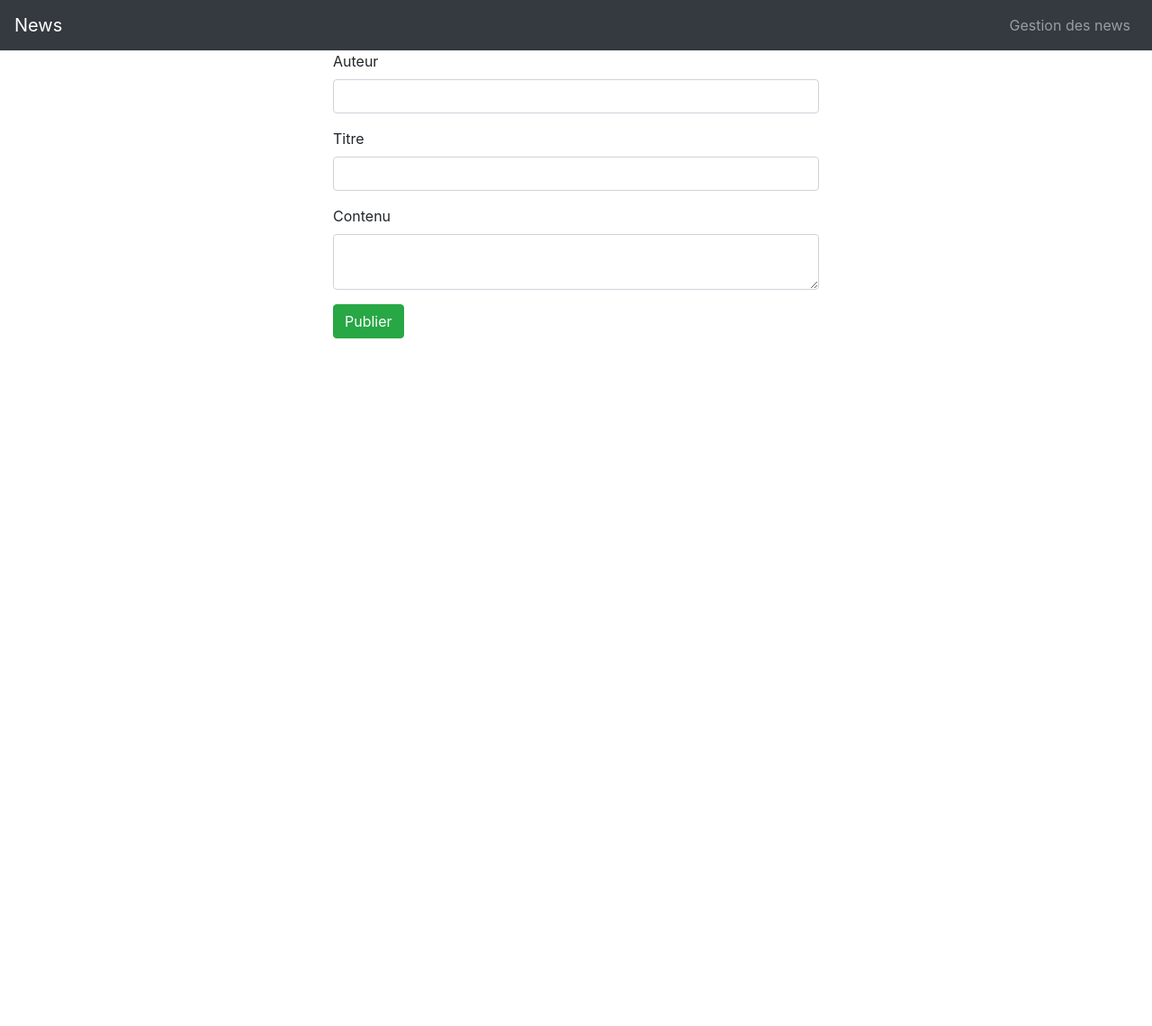
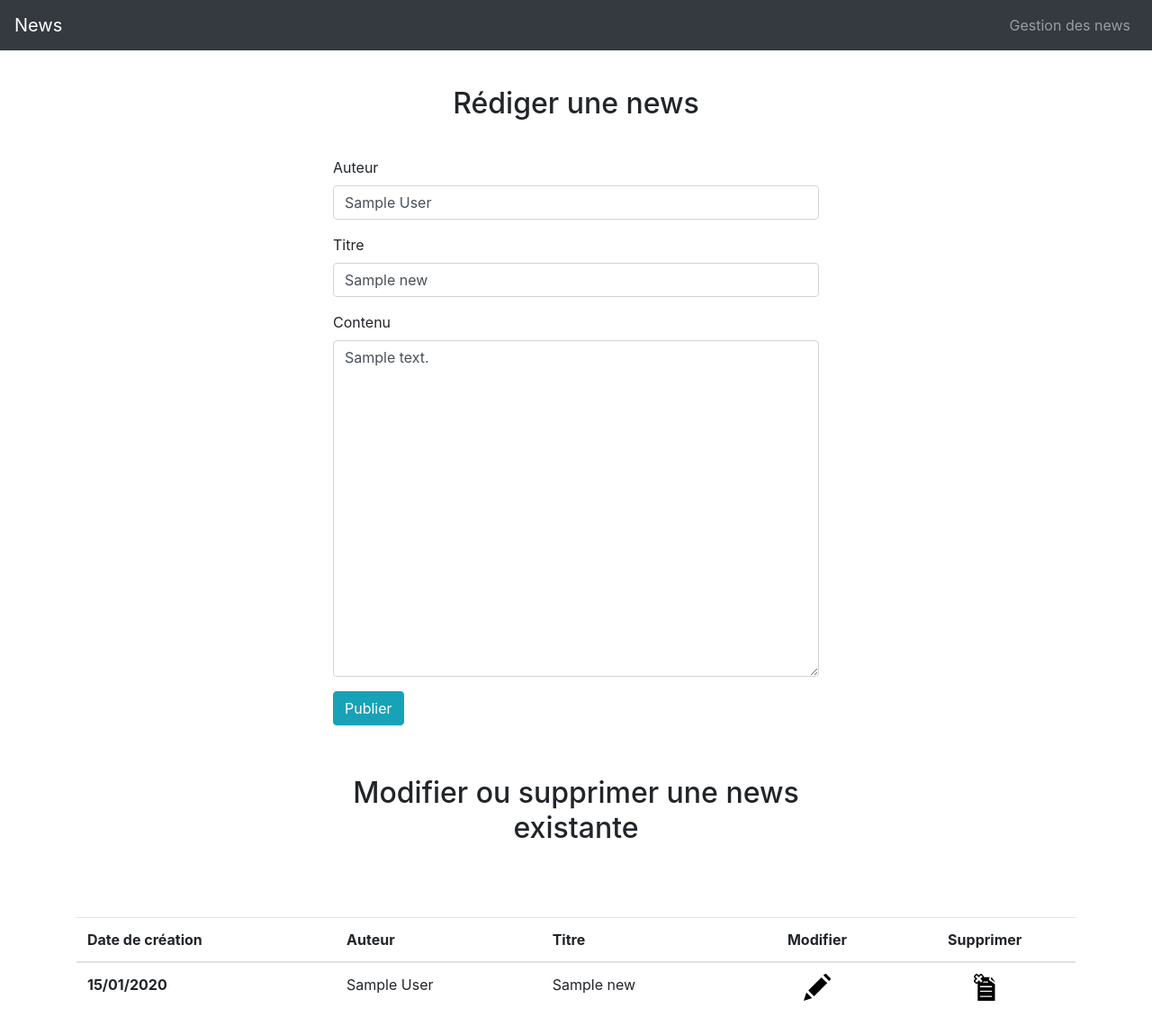
Before and after one commit to Bouclette-B/tp_news, a PHP site: page /index.php?action=newsAdmin&modifiedId=1 in a window 1280 px wide. Shown: the whole page at 90% size. Before the commit the page ends 376 px from the top, so only its background shows below. Run offline with PHP 8.4, Linux system fonts and the light colour scheme; tables that the repository leaves empty hold one stand-in row (values such as "Sample post"); some libraries are stand-ins or nearby versions.

Commit message:
last commit because the TP is finished

```diff
--- a/controller/BackController.php
+++ b/controller/BackController.php
@@ -4,7 +4,24 @@ class Backcontroller
 {
     public function isPost($data) {
         if($_SERVER['REQUEST_METHOD'] === 'POST' && isset($_POST[$data])){
-            return $_POST[$data];
+            return htmlspecialchars($_POST[$data]);
+        }
+        return false;
+    }
+
+    public function isGet($data) {
+        if(isset($_GET[$data]))
+        {
+            return $_GET[$data];
+        }
+        return false;
+    }
+
+    public function methodIsPost()
+    {
+        if($_SERVER['REQUEST_METHOD'] === 'POST')
+        {
+            return true;
         }
         return false;
     }
--- a/controller/FrontController.php
+++ b/controller/FrontController.php
@@ -2,7 +2,9 @@
 namespace App\controller;
 use App\model\NewsManagerPDO;
 use App\model\DBFactory;
+use App\model\FormChecker;
 use App\model\News;
+
 class FrontController extends Backcontroller
 {
 
@@ -10,8 +12,7 @@ class FrontController extends Backcontroller
     {
         $db = DBFactory::getMysqlConnectionWithPDO();
         $newsManagerPDO = new NewsManagerPDO($db);
-        $newsList = $newsManagerPDO->getNews();
-        // $newsManagerPDO->getNewsExcerptFromNewsList($newsList);
+        $newsList = $newsManagerPDO->getNewsList('LIMIT 5');
         $viewData = [
             'newsList' => $newsList,
         ];
@@ -22,26 +23,88 @@ class FrontController extends Backcontroller
     {
         $db = DBFactory::getMysqlConnectionWithPDO();
         $newsManagerPDO = new NewsManagerPDO($db);
-        $author = $this->isPost('author');
-        $title = $this->isPost('title');
-        $content = $this->isPost('content');
-        $newsIsPublished = null;
-        if($author && $title && $content){
-            $author = htmlspecialchars($author);
-            $title = htmlspecialchars($title);
-            $content = nl2br(htmlspecialchars($content));
-            $news = new News([
-                'author' => $author,
-                'title' => $title,
-                'content' => $content,
-            ]);
+        $formChecker = new FormChecker;
+        $methodIsPost = $this->methodIsPost();
+        $modifiedNewsId = $this->isGet('modifiedId');
+        $selected = null;
+        $errorMsg = "";
+        $newsInfo = [
+            'author' => $this->isPost('author'),
+            'title' => $this->isPost('title'),
+            'content' =>nl2br($this->isPost('content')),
+        ];
+        if($methodIsPost && $formChecker->checkForm($newsInfo, $errorMsg) && !$modifiedNewsId)
+        {
+            $news = new News($newsInfo);
             $newsManagerPDO->addNews($news);
-            $newsIsPublished = "News publiée";
+            $publishMessage = "News publiée.";
+            $viewData['publishMessage'] = $publishMessage;
+        } elseif($modifiedNewsId)
+        {
+            $selectedNews = $newsManagerPDO->getNews($modifiedNewsId);
+            $selected = [
+                'author' => $selectedNews->getAuthor(),
+                'title' => $selectedNews->getTitle(),
+                'content' => strip_tags($selectedNews->getContent())
+            ];
+        }
+
+        if($methodIsPost && isset($selectedNews))
+        {
+            $selected['id'] = $modifiedNewsId;
+            $newsManagerPDO->updateNews($selected);
+            $publishMessage = "News modifiée.";
+        }
+
+        $newsList = $newsManagerPDO->getNewsList();
+
+        $viewData = [
+            'errorMsg' => $errorMsg,
+            'newsList' => $newsList,
+            'selected' => $selected,
+            'publishMessage' => isset($publishMessage) ? $publishMessage : ""
+        ];
+
+        $this->render('newsAdminView', $viewData);
+
+    }
+
+    public function newsView()
+    {
+        $db = DBFactory::getMysqlConnectionWithPDO();
+        $newsManagerPDO = new NewsManagerPDO($db);
+        $newsID = $this->isGet('id');
+        if($newsID)
+        {
+            $news = $newsManagerPDO->getNews($newsID);
+        }
+        $formatedContent = nl2br($news->getContent());
+        $viewData = [
+            'news' => $news,
+            'formatedContent' => $formatedContent
+        ];
+        $this->render('newsView', $viewData);
+    }
+
+    public function deleteNewsView()
+    {
+        $db = DBFactory::getMysqlConnectionWithPDO();
+        $newsManagerPDO = new NewsManagerPDO($db);
+        $newsId = $this->isGet('id');
+        $methodIsPost = $this->methodIsPost();
+        $news = $newsManagerPDO->getNews($newsId);
+        if($methodIsPost)
+        {
+            $newsManagerPDO->deleteNews($news);
+            $deleteMessage = "News supprimée.";
         }
 
         $viewData = [
-            'newsIsPublished' => $newsIsPublished
+            'news' => $news,
+            'deleteMessage' => isset($deleteMessage) ? $deleteMessage : "",
+            'methodIsPost' =>$methodIsPost
         ];
-        $this->render('newsAdminView', $viewData);
+
+        $this->render('deleteNewsView', $viewData);
     }
 }
--- /dev/null
+++ b/include/newsInfo.php
@@ -0,0 +1,6 @@
+<p><em>Écrit par <strong><?= $news->getAuthor() ?></strong>, le <?= $news->getCreationDate()->format('d/m/Y') ?></em></p>
+<?php
+if($news->getUpdateDate())
+{
+    ?><p><em><small>Modifié le <?= $news->getUpdateDate()->format('d/m/Y') ?></small></em></p><?php
+}?>
--- a/index.php
+++ b/index.php
@@ -12,6 +12,12 @@ try
         case 'newsAdmin' :
             $frontController->newsAdmin();
             break;
+        case 'newsView' :
+            $frontController->newsView();
+            break;
+        case 'deleteNewsView' :
+            $frontController->deleteNewsView();
+            break;
         default :
         $frontController->home();
     }
--- /dev/null
+++ b/model/FormChecker.php
@@ -0,0 +1,28 @@
+<?php
+namespace App\model;
+
+class FormChecker
+{
+    public function checkForm(array $writeNewsForm, string& $errorMsg) : bool
+    {
+        if(!$writeNewsForm['author'])
+        {
+            $errorMsg = "Il te manque le nom d'auteur.";
+            return false;
+        }
+
+        if(!$writeNewsForm['title'])
+        {
+            $errorMsg = "Il te manque un titre.";
+            return false;
+        }
+
+        if(!$writeNewsForm['content'])
+        {
+            $errorMsg = "Il te manque un contenu.";
+            return false;
+        }
+        return true;
+    }
+
+}
--- a/model/NewsManager.php
+++ b/model/NewsManager.php
@@ -4,6 +4,6 @@ abstract class NewsManager
 {
     abstract public function addNews(News $news);
     abstract public function deleteNews(News $news);
-    abstract public function updateNews(News $news);
+    abstract public function updateNews(array $news);
 
 }
--- a/model/NewsManagerPDO.php
+++ b/model/NewsManagerPDO.php
@@ -1,5 +1,7 @@
 <?php
 namespace App\model;
+
+use DateTime;
 use \PDO;
 class NewsManagerPDO extends NewsManager
 {
@@ -21,31 +23,57 @@ class NewsManagerPDO extends NewsManager
 
     public function deleteNews(News $news)
     {
-        $this->_db->query("DELETE FROM news WHERE id = {$news->getId()}");
+        $this->_db->query("DELETE FROM news WHERE id =" . $news->getId());
     }
 
-    public function updateNews(News $news)
+    public function updateNews(array $news)
     {
-        $request = $this->_db->prepare('UPDATE news SET author = :author, title = :title, content = :content, updateDate = NOW()');
-        $request->bindValue(':author', $news->getAuthor());
-        $request->bindValue(':title', $news->getTitle());
-        $request->bindValue(':content', $news->getContent());
+        $request = $this->_db->prepare('UPDATE news SET author = :author, title = :title, content = :content, updateDate = NOW() WHERE id=' .$news['id']);
+        $request->bindValue(':author', $news['author']);
+        $request->bindValue(':title', $news['title']);
+        $request->bindValue(':content', $news['content']);
+        $request->execute();
     }
 
-    public function getNews(){
-        $request = $this->_db->query('SELECT *, DATE_FORMAT(creationDate,  \'%d/%m/%Y à %Hh%imin%ss\') AS creationDate FROM news ORDER BY id DESC LIMIT 5');
-        return $request->fetchAll(PDO::FETCH_ASSOC);
+    public function getNewsList($limit = null){
+        $request = $this->_db->query('SELECT * FROM news ORDER BY id DESC ' . $limit);
+        $newsList = $request->fetchAll(PDO::FETCH_CLASS, News::class);
+        foreach($newsList as $news){
+            $news->setCreationDate(new DateTime($news->getCreationDate()));
+            if($news->getUpdateDate())
+            {
+                $news->setUpdateDate(new DateTime($news->getUpdateDate()));
+            }
+
+        }
+        return $newsList;
     }
 
-    // public function getNewsExcerptFromNewsList($newsList, &$news=NULL)
-    // {
-    //     foreach ($newsList as $news) {
-    //         $newsLength = strlen($news['content']);
-    //         if ($newsLength > 200) {
-    //             $news['content'] = substr($news['content'], 0, 175);
-                // $news['content'] = $newsExcerpt . '...' . substr($news['content'], $newsLength - 10, $newsLength - 1);
-        //     }
-        // }
-    // }
+    public function getNews($id)
+    {
+        $request = $this->_db->query('SELECT * FROM news WHERE id =' .$id);
+        $news = $request->fetchAll(PDO::FETCH_CLASS, News::class);
+        $news = $news[0];
+        $news->setCreationDate(new DateTime($news->getCreationDate()));
+        if($news->getUpdateDate())
+        {
+            $news->setUpdateDate(new DateTime($news->getUpdateDate()));
+        }
+
+        return $news;
+    }
+
+    public function getNewsExcerptFromNewsList($newsList, &$news=NULL)
+    {
+        foreach ($newsList as $news) {
+            $newsLength = strlen($news['content']);
+            if ($newsLength > 200) {
+                $newsExcerpt = wordwrap($news['content'], 199);
+                $newsExcerpt = explode("\\n", $newsExcerpt);
+                $news['content'] = $newsExcerpt[0] . "...";
+            }
+        }
+        return $newsList;
+    }
 
 }
--- a/public/style/style.css
+++ b/public/style/style.css
@@ -1,6 +1,6 @@
 div.row-title h2 {
     text-align: center;
-    margin-top: 10px;
+    margin-top: 40px;
     margin-bottom: 40px;
 }
 
@@ -14,3 +14,16 @@ div.row-news .col-6 {
 div.navbar-collapse {
     justify-content: flex-end;
 }
+
+table {
+    margin-top: 40px;
+}
+
+th.icon, td.icon {
+    text-align: center;
+}
+
+img.icon {
+    max-width: 30px;
+    text-align: center;
+}
--- a/view/newsAdminView.php
+++ b/view/newsAdminView.php
@@ -1,33 +1,67 @@
 <div class="container">
-    <div class="row row-form">
+<div class="row row-title">
         <div class="col-3"></div>
-        <form action="" class="col-6" method="post">
+        <div class="col-6">
+            <h2>Rédiger une news</h2>
+        </div>
+        <div class="col-3"></div>
+    </div>
+
+    <form action="" method="post">
+        <div class="row">
+            <div class="col-3"></div>
+            <div class="col-6" >
                 <div class="form-group">
                     <label for="author">Auteur</label>
-                <input type="text" class="form-control" name="author" required>
+                    <input type="text" class="form-control" name="author" required value="<?= $selected['author'] ?>">
                 </div>
                 <div class="form-group">
                     <label for="title">Titre</label>
-                <input type="text" class="form-control" name="title" required>
+                    <input type="text" class="form-control" name="title" required value="<?= $selected['title'] ?>">
                 </div>
                 <div class="form-group">
                     <label for="content">Contenu</label>
-                <textarea class="form-control" name="content" rowd="5" cols="33" required></textarea>
+                    <textarea class="form-control" name="content" rows="15" cols="33" required ><?= $selected['content'] ?></textarea>
                 </div>
-            <button class="btn btn-success" type="submit" name="publish">Publier</button>
-        </form>
-    </div>
-    <?php
-    if($newsIsPublished)
-    {
-        ?>
-        <div class="row">
-            <div class="col-3"></div>
-            <div class="col-6">
-                <?= $newsIsPublished ?>
+                <button class="btn btn-info" type="submit" name="publish">Publier</button>
+                <p><?= $errorMsg ?></p>
+                <p><strong><?= $publishMessage ?></strong></p>
             </div>
             <div class="col-3"></div>
         </div>
+    </form>
+        <div class="row row-title">
+            <div class="col-3"></div>
+            <div class="col-6">
+                <h2>Modifier ou supprimer une news existante</h2>
+            </div>
+            <div class="col-3"></div>
+        </div>
+            <table class="table">
+                <thead>
+                    <tr>
+                        <th scope="col">Date de création</th>
+                        <th scope="col">Auteur</th>
+                        <th scope="col">Titre</th>
+                        <th scope="col" class="icon">Modifier</th>
+                        <th scope="col" class="icon">Supprimer</th>
+                    </tr>
+                </thead>
+                <tbody><?php
+                    foreach($newsList as $news)
+                    {?>
+                        <tr>
+                            <th scope="row"><?= $news->getCreationDate()->format('d/m/Y') ?></th>
+                            <td><?= $news->getAuthor() ?></td>
+                            <td><?= $news->getTitle() ?></td>
+                            <td class="icon"><a href="index.php?action=newsAdmin&modifiedId=<?= $news->getId() ?>"><img class="icon" src="./public/icons/pencil.svg" alt="Black Pencil icon"></a></td>
+                            <td class="icon"><a href="index.php?action=deleteNewsView&id=<?=$news->getId() ?>"><img name="delete" type="submit" class="icon" src="./public/icons/delete.svg" alt="Black deleting cross"></a></td>
+                        </tr>
                     <?php
-    } ?>
+                    }?>
+
+                </tbody>
+
+            </table>
     </div>
+</div>
```
Also changed, not shown: model/News.php (+29 -13 lines), view/deleteNewsView.php (added, +38 -0 lines), view/homeView.php (+4 -4 lines), view/newsView.php (added, +18 -0 lines), public/icons/delete.svg (added), public/icons/pencil.svg (added). Lines whose indentation alone changed are shown as unchanged.
